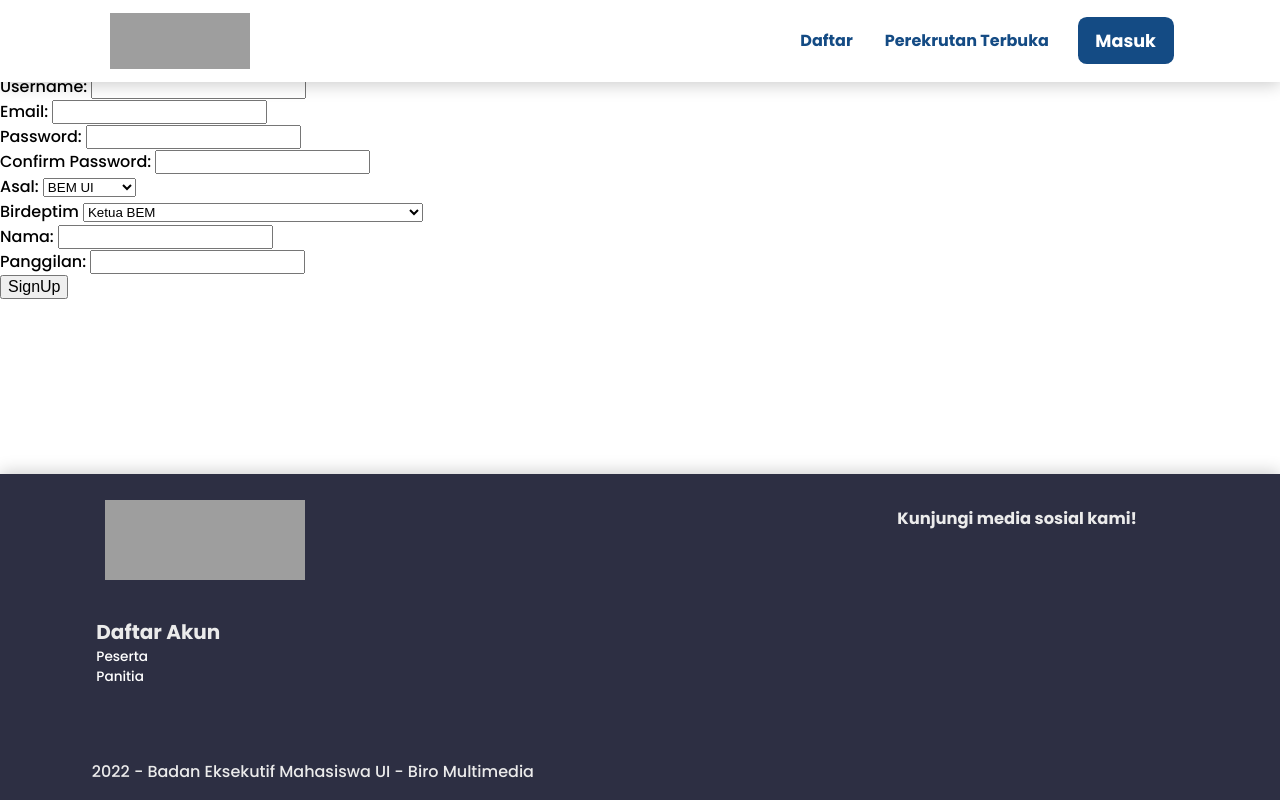
After one commit to TheFaintSmile/SPT, a Django app: page /user/daftar-panitia in a window 1280 px wide. The commit adds this page. Run offline with Django 3.2, Linux system fonts and the light colour scheme; some libraries are stand-ins or nearby versions; grey boxes are pictures that could not be loaded.

Commit message:
add path to daftar, login for panitia, peserta and add dummy form html page

```diff
--- /dev/null
+++ b/User/templates/daftar-panitia.html
@@ -0,0 +1,82 @@
+{% extends 'base.html' %}
+{% load static %}
+
+{% block meta %}
+    <title>Daftar Panitia</title>
+{% endblock meta %}
+
+{% block content %}
+<form action="postsignup" method="post">
+    {% csrf_token %}
+    Username:
+    <input type="username" name="username"> <br/>
+
+    Email:
+    <input type="email" name="email"><br/>
+
+    Password:
+    <input type="password" name="password1"><br/>
+
+    Confirm Password:
+    <input type="password" name="password2"><br/>
+
+    Asal:
+    <select id="asal" name="asal" onchange="showBirdep(this)">
+        <option value="bem_ui">BEM UI</option>
+        <option value="paguyuban">Paguyuban</option>
+        <option value="kepanitiaan">Kepanitiaan</option>
+    </select><br/>
+
+    <div id="birdeptim">
+        Birdeptim
+        <select name="birdeptim" type="hidden">
+        <option value=100>Ketua BEM</option>
+        <option value=101>Wakil Ketua BEM"</option>
+        <option value=102>Kepala SPI</option>
+        <option value=103>Finance Controller</option>
+        <option value=104>Vice Finance Controller</option>
+        <option value=105>Treasurer</option>
+        <option value=106>Koorbid Internal</option>
+        <option value=107>Koorbid Kemahasiswaan</option>
+        <option value=108>Koorbid Sosial Politik</option>
+        <option value=109>Koorbid Sosial Lingkungan</option>
+        <option value=110>Koorbid Minat dan Bakat</option>
+        <option value=111>Kepala KKI</option>
+        <option value=200>Wakil Kepala Tim SPI</option>
+        <option value=201>Biro Multimedia</option>
+        <option value=202>Biro Desain Komunikasi dan Visual</option>
+        <option value=203>Biro Hubungan Masyarakat</option>
+        <option value=204>Biro Kesekretariatan</option>
+        <option value=205>Biro Pengembangan Sumber Daya Manusia</option>
+        <option value=206>Biro Penelitian dan Pengembangan</option>
+        <option value=207>Departemen Advokasi dan Kesejahteraan Mahasiswa</option>
+        <option value=208>Departemen Pemberdayaan dan Inovasi Mahasiswa</option>
+        <option value=209>Departemen Kajian Strategis</option>
+        <option value=210>Departemen Aksi dan Propaganda</option>
+        <option value=211>Departemen Sosial Masyarakat</option>
+        <option value=212>Departemen Lingkungan Hidup</option>
+        <option value=213>Departemen Seni dan Budaya</option>
+        <option value=214>Departemen Olahraga</option>
+        <option value=215>Departemen Pendidikan dan Keilmuan</option>
+        <option value=216>Biro Keuangan</option>
+    </select>
+    </div>
+
+    Nama:
+    <input type="name" name="nama"><br/>
+
+    Panggilan:
+    <input type="name" name="panggilan"><br/>
+    <input type="submit" value="SignUp">
+</form>
+    <script>
+        function showBirdep(s) {
+          var tag = document.getElementById("birdeptim");
+          if (s.value == 'bem_ui') {
+              tag.style.visibility = "visible";
+          }
+          else tag.style.visibility = 'hidden';
+        }
+    </script>
+
+{% endblock content %}
--- /dev/null
+++ b/User/urls.py
@@ -0,0 +1,12 @@
+from django.contrib import admin
+from django.urls import path, include
+
+from User.views import daftar_panitia, daftar_peserta, login_panitia, login_peserta
+
+urlpatterns = [
+    path('daftar-peserta', daftar_peserta, name='daftar_peserta'),
+    path('daftar-panitia', daftar_panitia, name='daftar_panitia'),
+    path('login-panitia', login_panitia, name='login_panitia'),
+    path('login-peserta', login_peserta, name='login_peserta'),
+
+]
--- a/User/views.py
+++ b/User/views.py
@@ -1,3 +1,14 @@
 from django.shortcuts import render
 
 # Create your views here.
+def daftar_peserta (request):
+    return render(request, 'daftar-peserta.html')
+
+def daftar_panitia (request):
+    return render(request, 'daftar-panitia.html')
+
+def login_peserta (request):
+    return render(request, 'login-peserta.html')
+
+def login_panitia (request):
+    return render(request, 'login-panitia.html')
--- a/homepage/templates/home.html
+++ b/homepage/templates/home.html
@@ -50,7 +50,7 @@
                         <div class="only-mobile">
                             <h2>DAFTAR SEBAGAI PESERTA?</h2>
                         </div>
-                        <a href="" class="button fit-content" style="background-color: #1C5188; padding: 10px 40px;">M U L A I</a>
+                        <a href="user/daftar-peserta" class="button fit-content" style="background-color: #1C5188; padding: 10px 40px;">M U L A I</a>
                     </div>
                  </div>
                  <div class="home-card-container">
@@ -65,7 +65,7 @@
                         <div class="only-mobile">
                             <h2>DAFTAR SEBAGAI PANITIA?</h2>
                         </div>
-                        <a href="" class="button fit-content" style="background-color: #1C5188; padding: 10px 40px; ">M U L A I</a>
+                        <a href="user/daftar-panitia" class="button fit-content" style="background-color: #1C5188; padding: 10px 40px; ">M U L A I</a>
                     </div>
                  </div>
             </div>
--- a/sistem_perekrutan_terbuka/settings.py
+++ b/sistem_perekrutan_terbuka/settings.py
@@ -40,6 +40,8 @@ INSTALLED_APPS = [
     'dashboard_panitia',
     'dashboard_pendaftar',
     'homepage',
+    'User',
+
 
 ]
 
--- a/sistem_perekrutan_terbuka/urls.py
+++ b/sistem_perekrutan_terbuka/urls.py
@@ -21,4 +21,6 @@ from django.urls import path, include
 urlpatterns = [
     path('admin/', admin.site.urls),
     path('', include('homepage.urls')),
+    path('user/', include('User.urls')),
+
 ]
--- a/templates/base.html
+++ b/templates/base.html
@@ -17,12 +17,12 @@
 
 <body>
 	<header class="header-white">
-        <a href="" class="logo"><img src="{% static 'base/img/logo-biro-jodoh.png' %}" style="width:8.75rem; height:3.5rem;"></a>
+        <a href=" /" class="logo"><img src="{% static 'base/img/logo-biro-jodoh.png' %}" style="width:8.75rem; height:3.5rem;"></a>
         <input type="checkbox" class="nav-toggle" id="nav-toggle">
 
         <nav>
             <ul>
-                <li><a href="#jump-daftar">Daftar</a></li>
+                <li><a href="/#jump-daftar">Daftar</a></li>
                 <li><a href="">Perekrutan Terbuka</a></li>
                 {% if request.user.is_authenticated %}
                     <li><a href="">Dashboard</a></li>
@@ -58,7 +58,7 @@
     <footer>
         <div class="footer-upper">
             <div class="footer1">
-                <a href=""><img src="{% static 'base/img/logo-biro-jodoh.png' %}" style="width:12.5rem; height:5rem;"></a>
+                <a href=" /"><img src="{% static 'base/img/logo-biro-jodoh.png' %}" style="width:12.5rem; height:5rem;"></a>
             </div>
 
             <div class="footer2">
@@ -101,10 +101,10 @@
         <div class="footer-middle nav-only-desktop">
             <div class="footer1-middle footer-mid">
                 <strong>Daftar Akun</strong>
-                <a href="#jump-daftar" style="color:white; text-decoration: none;">
+                <a href="/#jump-daftar" style="color:white; text-decoration: none;">
                     <p>Peserta</p>
                 </a>
-                <a href="#jump-daftar" style="color:white; text-decoration: none;">
+                <a href="/#jump-daftar" style="color:white; text-decoration: none;">
                 <p>Panitia</p>
                 </a>
                 <br>
```
Also changed, not shown: User/templates/daftar-peserta.html (added, +82 -0 lines), User/templates/landingpage.html (deleted, +0 -12 lines), User/templates/login-panitia.html (added, +17 -0 lines), User/templates/login-peserta.html (added, +17 -0 lines).
